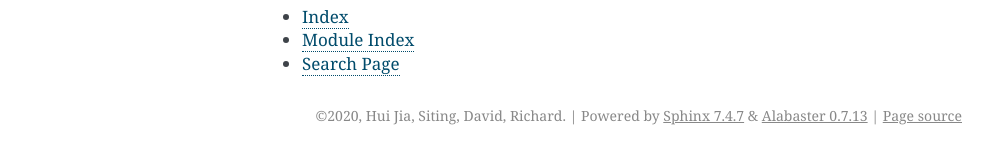
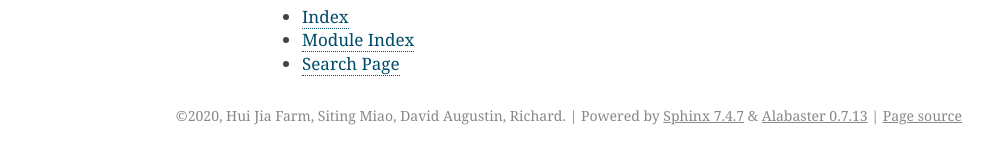
Before and after one commit to SABS-R3-Epidemiology/seirmo, a Sphinx documentation site: the page built from docs/source/index.rst, in a window 1280 px wide. Shown: the part 751-903 px from the top of the page, without its empty margins (148-1141 px from the left). Built offline with Sphinx 7.4.7, drawn with Linux system fonts in a browser that asks for light colours; some of the changed lines change nothing that is shown.

Commit message:
#8 Fix errors

```diff
--- a/docs/source/conf.py
+++ b/docs/source/conf.py
@@ -10,16 +10,19 @@
 # add these directories to sys.path here. If the directory is relative to the
 # documentation root, use os.path.abspath to make it absolute, like shown here.
 #
-# import os
-# import sys
-# sys.path.insert(0, os.path.abspath('.'))
+import os
+import sys
+sys.path.insert(0, os.path.abspath('../..'))
 
 
 # -- Project information -----------------------------------------------------
 
-project = 'seirmo'
-copyright = '2020, Hui Jia, Siting, David, Richard'
-author = 'Hui Jia, Siting, David, Richard'
+project = 'seirmo'  # noqa
+copyright = '2020, Hui Jia Farm, Siting Miao, David Augustin, Richard'  # noqa
+author = 'Hui Jia Farm, Siting Miao, David Augustin, Richard'
+
+# The full version, including alpha/beta/rc tags
+release = '1.0.0'
 
 
 # -- General configuration ---------------------------------------------------
@@ -28,6 +31,7 @@
 # extensions coming with Sphinx (named 'sphinx.ext.*') or your custom
 # ones.
 extensions = [
+    'sphinx.ext.autodoc',
 ]
 
 # Add any paths that contain templates here, relative to this directory.
@@ -36,7 +40,7 @@
 # List of patterns, relative to source directory, that match files and
 # directories to ignore when looking for source files.
 # This pattern also affects html_static_path and html_extra_path.
-exclude_patterns = ['_build', 'Thumbs.db', '.DS_Store']
+exclude_patterns = []
 
 
 # -- Options for HTML output -------------------------------------------------
```
Also changed, not shown: 1 other file.
